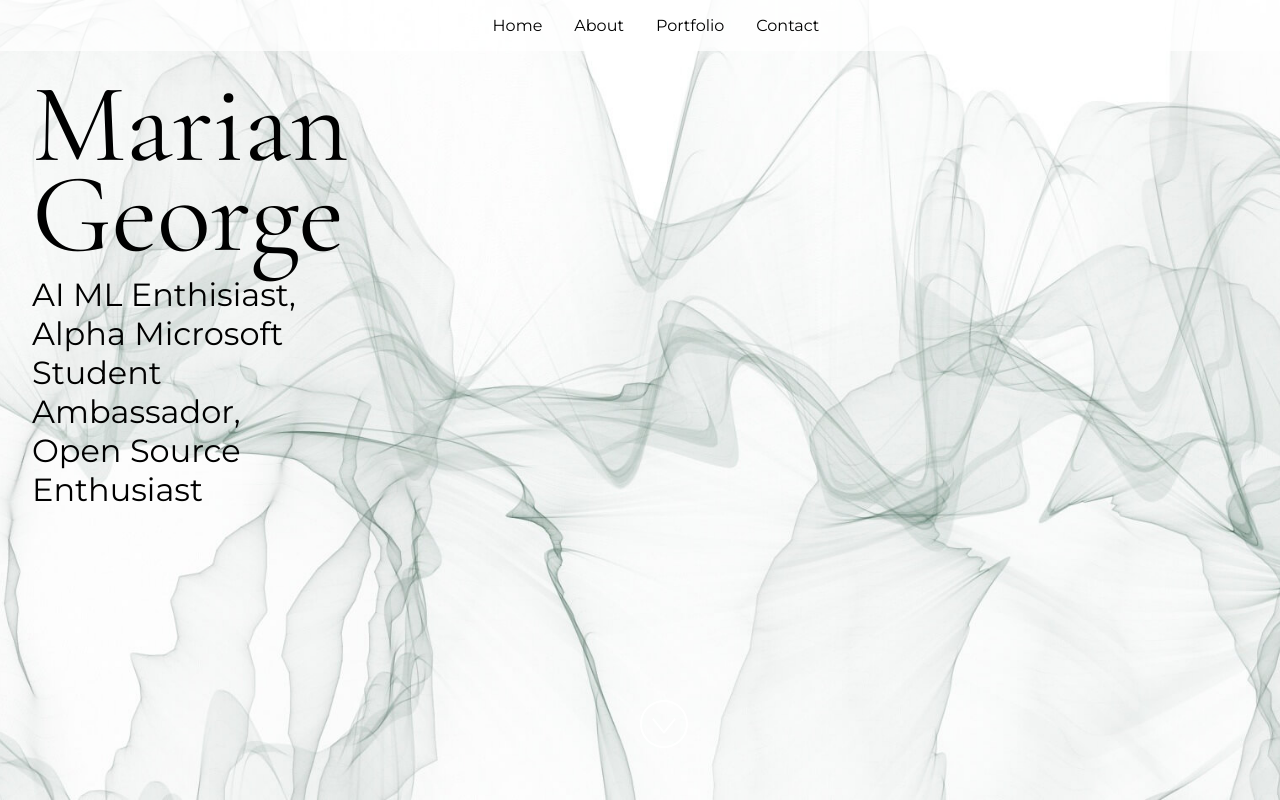
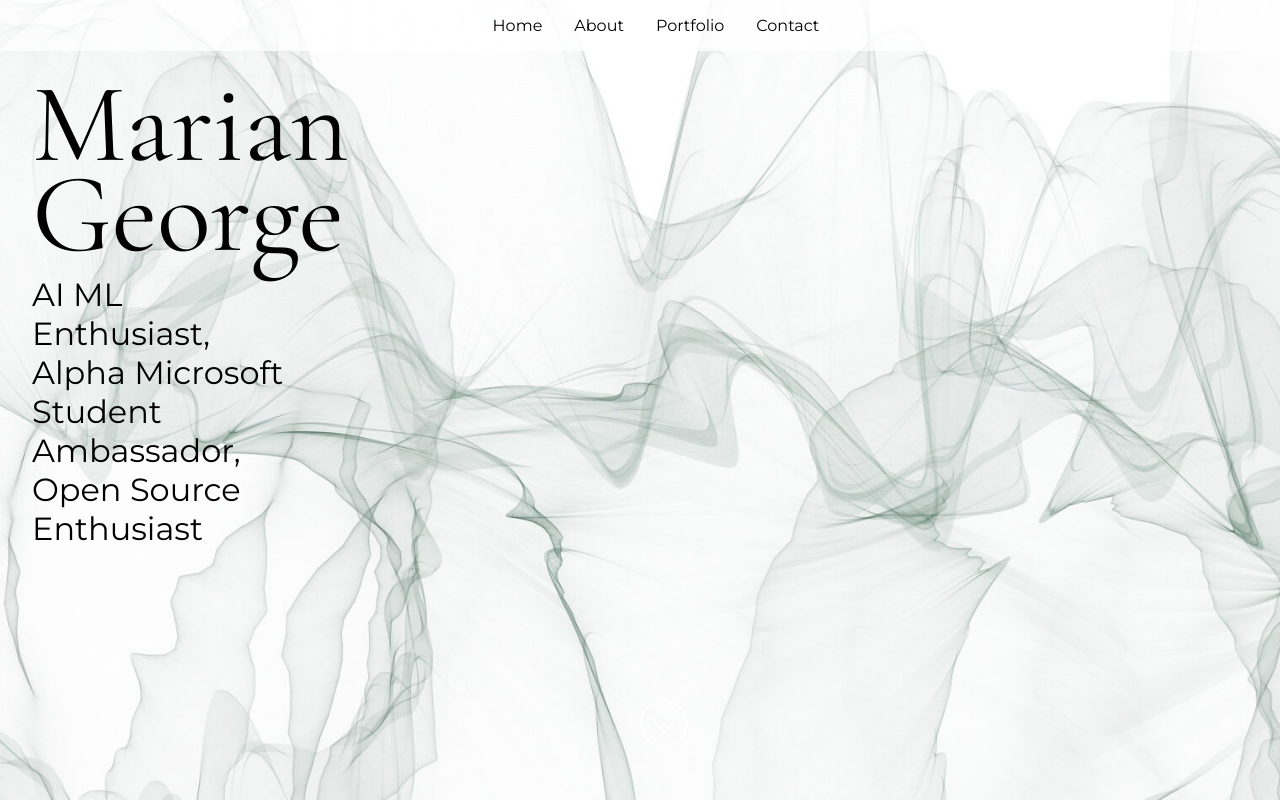
Before and after one commit to ShotgunShinobi/mariansportfolio, a React (Vite) app: page / in a window 1280 px wide. Built offline with nearby package versions, Linux system fonts and the light colour scheme.

Commit message:
Update App.jsx

```diff
--- a/src/App.jsx
+++ b/src/App.jsx
@@ -16,7 +16,7 @@ import "./styles.css";
 
 /**
  * This object represents your information. The project is set so that you
- * only need to update these here, and values are passed a properties to the
+ * only need to update these here, and values are passed as properties to the
  * components that need that information.
  *
  * Update the values below with your information.
@@ -25,11 +25,11 @@ import "./styles.css";
  */
 const siteProps = {
   name: "Marian George",
-  title: "AI ML Enthisiast, Alpha Microsoft Student Ambassador, Open Source Enthusiast",
+  title: "AI ML Enthusiast, Alpha Microsoft Student Ambassador, Open Source Enthusiast",
   email: "mariangeorgek2015@gmail.com",
-  gitHub: "https://github.com/ShotgunShinobi",
+  gitHub: "ShotgunShinobi",
   instagram: "",
-  linkedIn: "https://www.linkedin.com/in/mariangeo/",
+  linkedIn: "mariangeo",
   medium: "",
   twitter: "",
   youTube: "",
```
